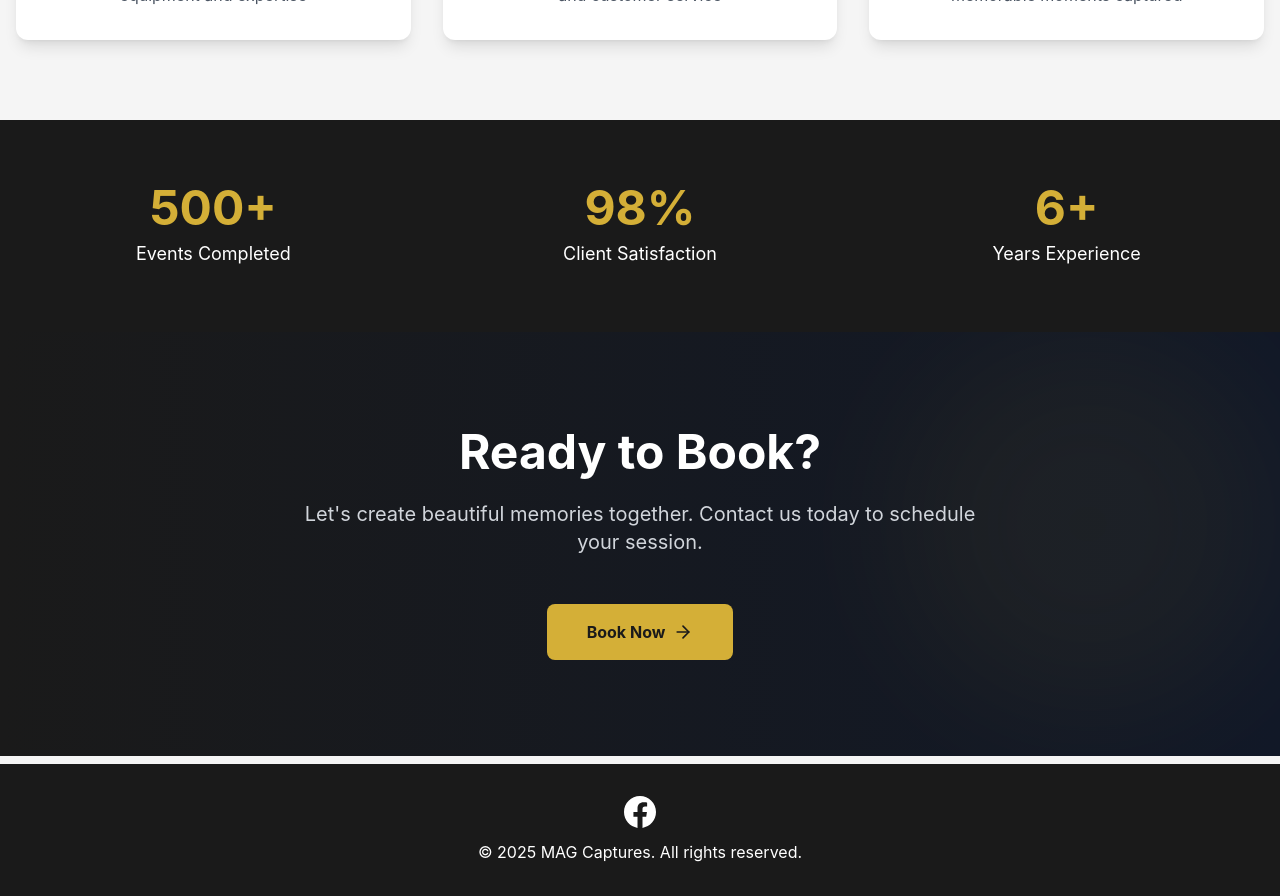
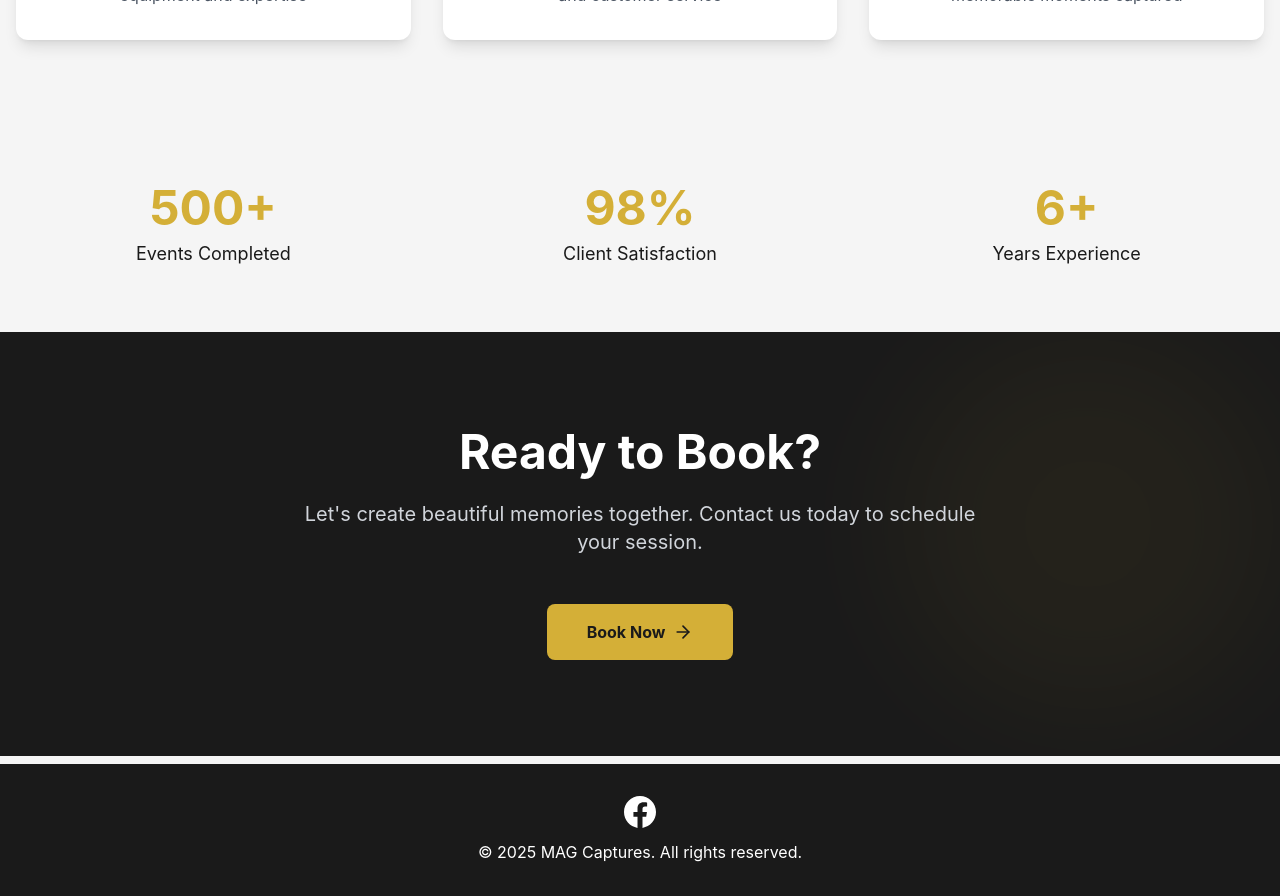
Before and after one commit to YEXIU21/MAG-Captures, a React (Create React App) app in the folder frontend/: page / in a window 1280 px wide. Shown: the part 1360-2256 px from the top of the page. Built offline with nearby package versions, Linux system fonts and the light colour scheme; no server answers.

Commit message:
Improve light/dark mode styling: stats section light in light mode, proper contrast

```diff
--- a/frontend/src/pages/Home.jsx
+++ b/frontend/src/pages/Home.jsx
@@ -140,7 +140,7 @@ const Home = () => {
       </section>
 
       {/* Stats Section */}
-      <section className={`text-white py-16 transition ${isDarkMode ? 'bg-gray-800' : 'bg-primary'}`}>
+      <section className={`py-16 transition ${isDarkMode ? 'bg-gray-800 text-white' : 'bg-secondary text-primary'}`}>
         <div className="container mx-auto px-4">
           <div className="grid grid-cols-1 md:grid-cols-3 gap-8 text-center">
             <div>
@@ -160,7 +160,7 @@ const Home = () => {
       </section>
 
       {/* CTA Section */}
-      <section className={`text-white py-24 relative overflow-hidden transition ${isDarkMode ? 'bg-gradient-to-r from-gray-900 to-black' : 'bg-gradient-to-r from-primary to-gray-900'}`}>
+      <section className={`py-24 relative overflow-hidden transition ${isDarkMode ? 'bg-gradient-to-r from-gray-900 to-black text-white' : 'bg-primary text-white'}`}>
         <div className="absolute top-0 right-0 w-96 h-96 bg-accent opacity-5 rounded-full blur-3xl"></div>
         <div className="container mx-auto px-4 text-center relative z-10">
           <h2 className="text-5xl font-bold mb-6">Ready to Book?</h2>
```
